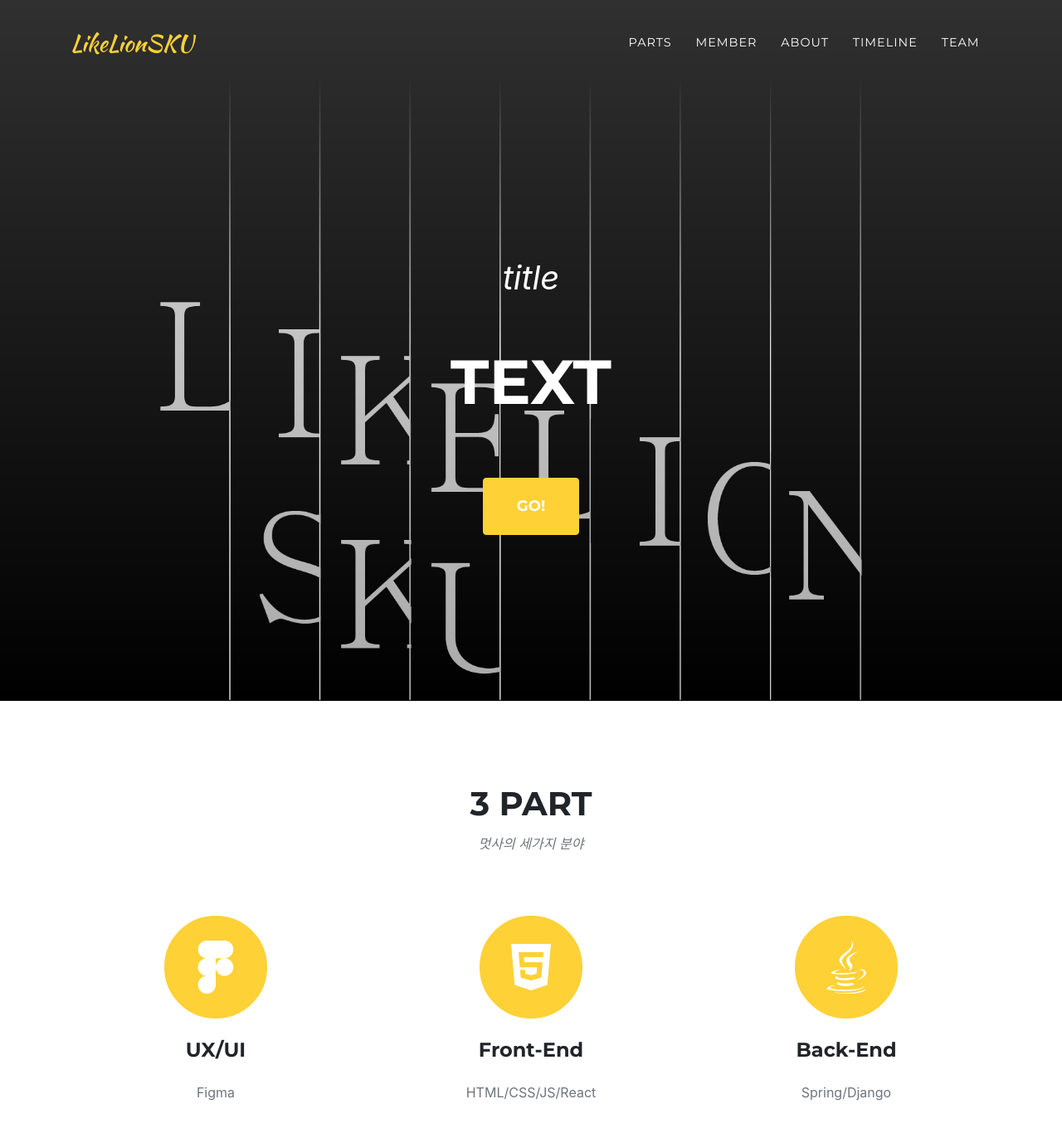
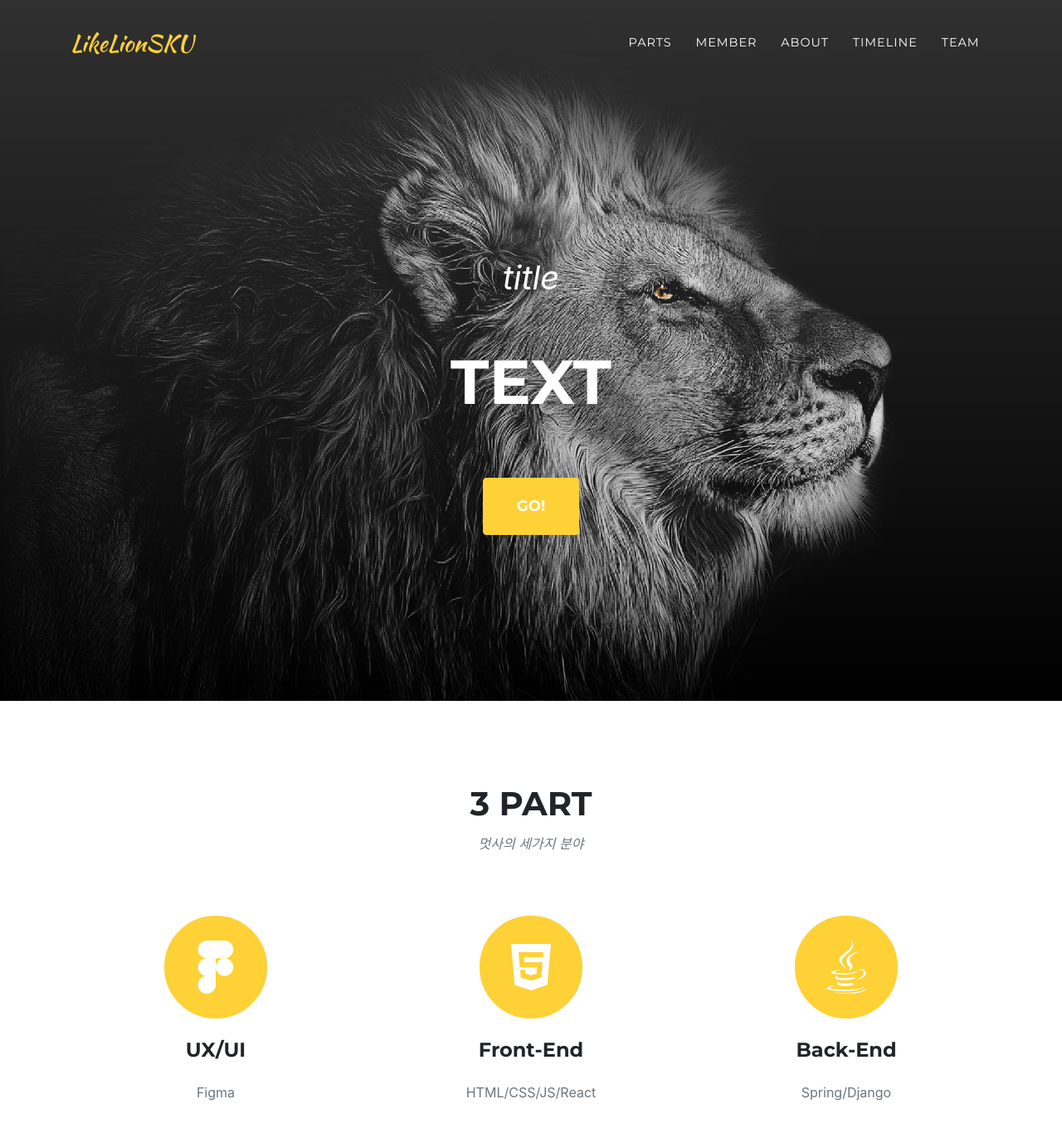
Before and after one commit to nowjiin/likelionsku.github.io, a Jekyll site: the page built from index.md, in a window 1280 px wide and 1400 px high. Shown: the top 1366 px of the window at 83% size. Built offline with Jekyll 4.4.1, drawn with Linux system fonts in a browser that asks for light colours; some web fonts are replaced.

Commit message:
upload lionking

```diff
--- a/_data/style.yml
+++ b/_data/style.yml
@@ -4,7 +4,8 @@
 #black: "#000"
 
 #Image Customization
-header-image: "../img/header2.jpg"
+header-image: "../img/lionking.jpg"
 contact-image: "../img/contact.png"
+
 #Font Awesome icon for portfolio grid when an item is hovered over
 #portfolio-icon: fas fa-expand-arrows-alt fa-3x #default: fas fa-plus fa-3x
```
Also changed, not shown: _portfolio/example.md (+1 -1 lines), assets/img/lionking.jpg (added).
